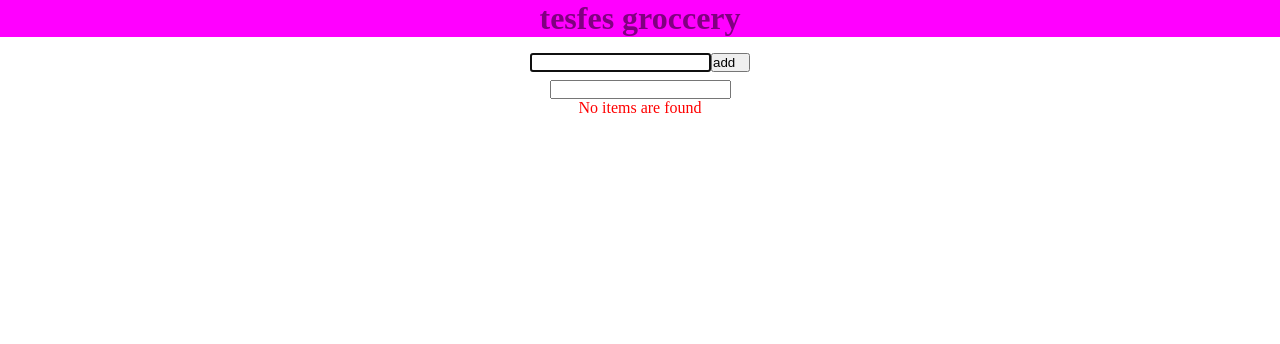
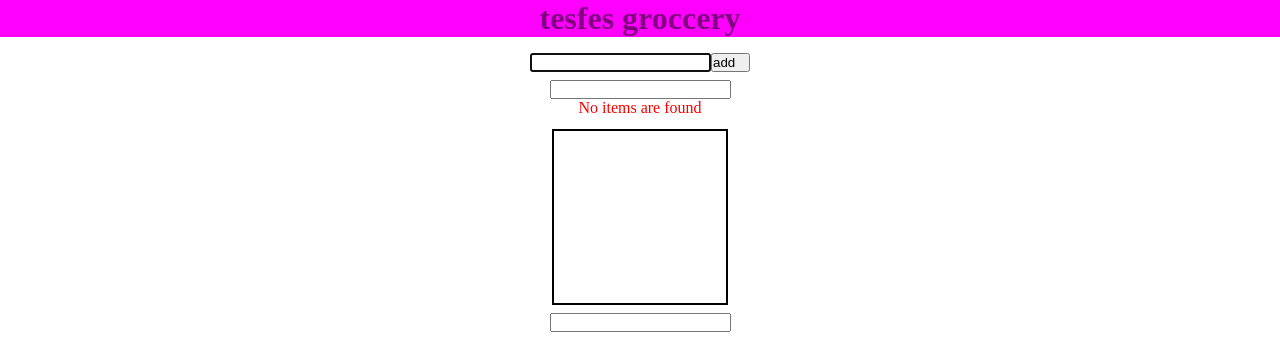
Before and after one commit to tesfe/mongodb, a React (Create React App) app: page / in a window 1280 px wide. Shown: the top 344 px of the page. Built offline with nearby package versions, Linux system fonts and the light colour scheme; the HTML template or start-up script is replaced by a standard one.

Commit message:
small colorname  sensor project

```diff
--- a/package.json
+++ b/package.json
@@ -6,6 +6,7 @@
     "@testing-library/jest-dom": "^5.17.0",
     "@testing-library/react": "^13.4.0",
     "@testing-library/user-event": "^13.5.0",
+    "colornames": "^1.1.1",
     "react": "^18.2.0",
     "react-dom": "^18.2.0",
     "react-icons": "^4.11.0",
--- a/src/App.js
+++ b/src/App.js
@@ -3,6 +3,7 @@ import Header from "./Header";
 import AddItem from "./AddItem";
 import SearchItem from "./SearchItem";
 import Content from "./Content";
+import Practice from "./Practice";
 
 import { useState } from "react";
 function App() {
@@ -57,6 +58,7 @@ function App() {
         handleCheck={handleCheck}
         handleDelete={handleDelete}
       />
+      <Practice />
     </div>
   );
 }
--- /dev/null
+++ b/src/Practice.js
@@ -0,0 +1,32 @@
+import { useState } from "react";
+import colorNames from "colornames";
+const Practice = () => {
+  const [color, setColor] = useState("");
+  const [hex, setHex] = useState("");
+
+  return (
+    <div className="colorName">
+      <div
+        className="box"
+        style={{
+          backgroundColor: color,
+          color: color === "white" ? "black" : "white",
+        }}>
+        {color} {hex ? hex : null}
+      </div>
+      <form onSubmit={(e) => e.preventDefault()}>
+        <input
+          type="text"
+          role="searchbox"
+          value={color}
+          onChange={(e) => {
+            setColor(e.target.value);
+            setHex(colorNames(e.target.value));
+          }}
+        />
+      </form>
+    </div>
+  );
+};
+
+export default Practice;
--- a/src/index.css
+++ b/src/index.css
@@ -87,3 +87,18 @@ ul li::before {
 
   margin: 0.5rem 0 0;
 }
+.box {
+  display: flex;
+  border: 2px solid black;
+  justify-content: center;
+  width: 11rem;
+  height: 11rem;
+  margin: 0.5rem;
+}
+.colorName {
+  display: flex;
+  flex-direction: column;
+  justify-content: center;
+  align-items: center;
+  margin: 0.25rem;
+}
```
Also changed, not shown: 1 other file (tests, documents, lock files or other folders).
